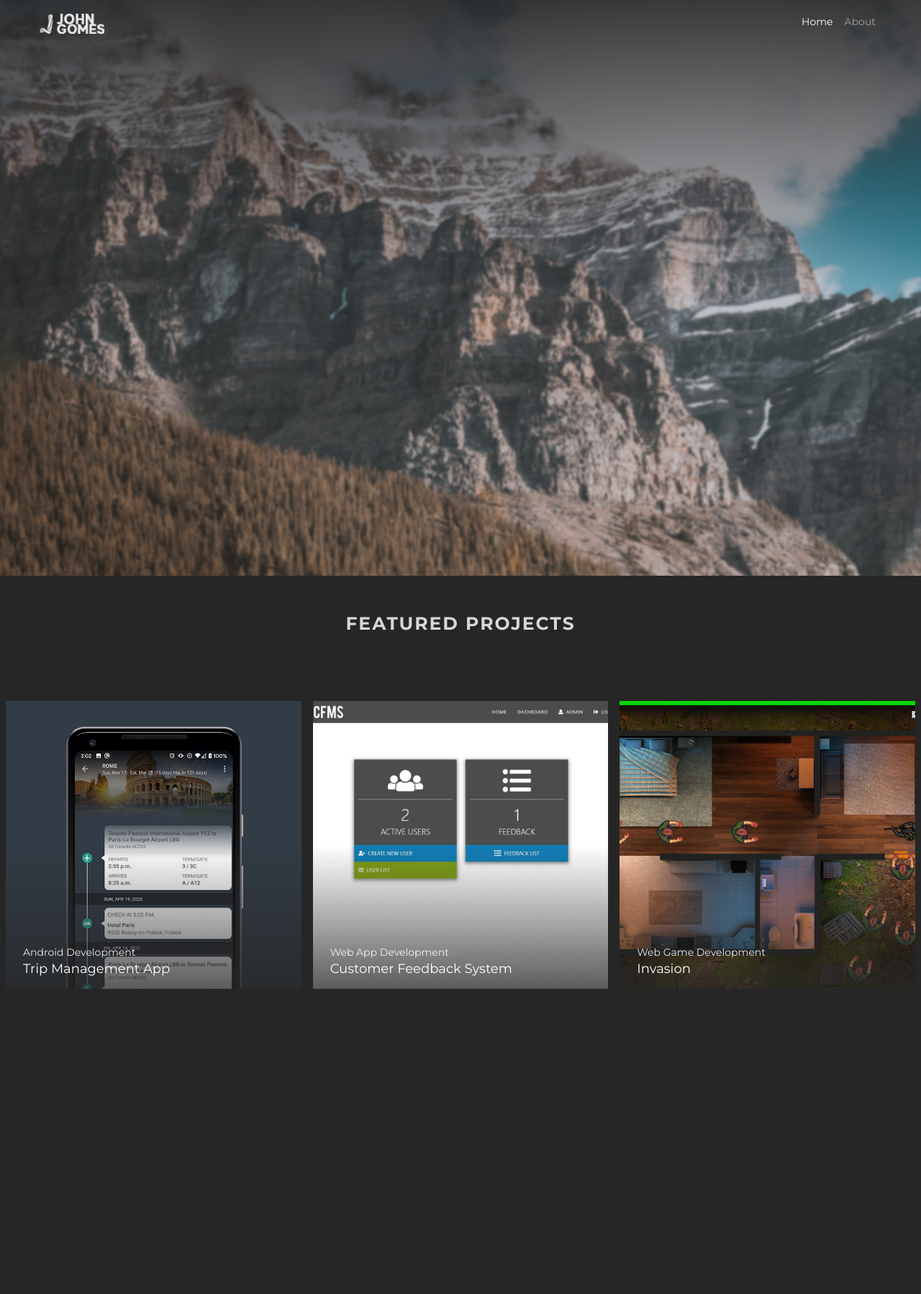
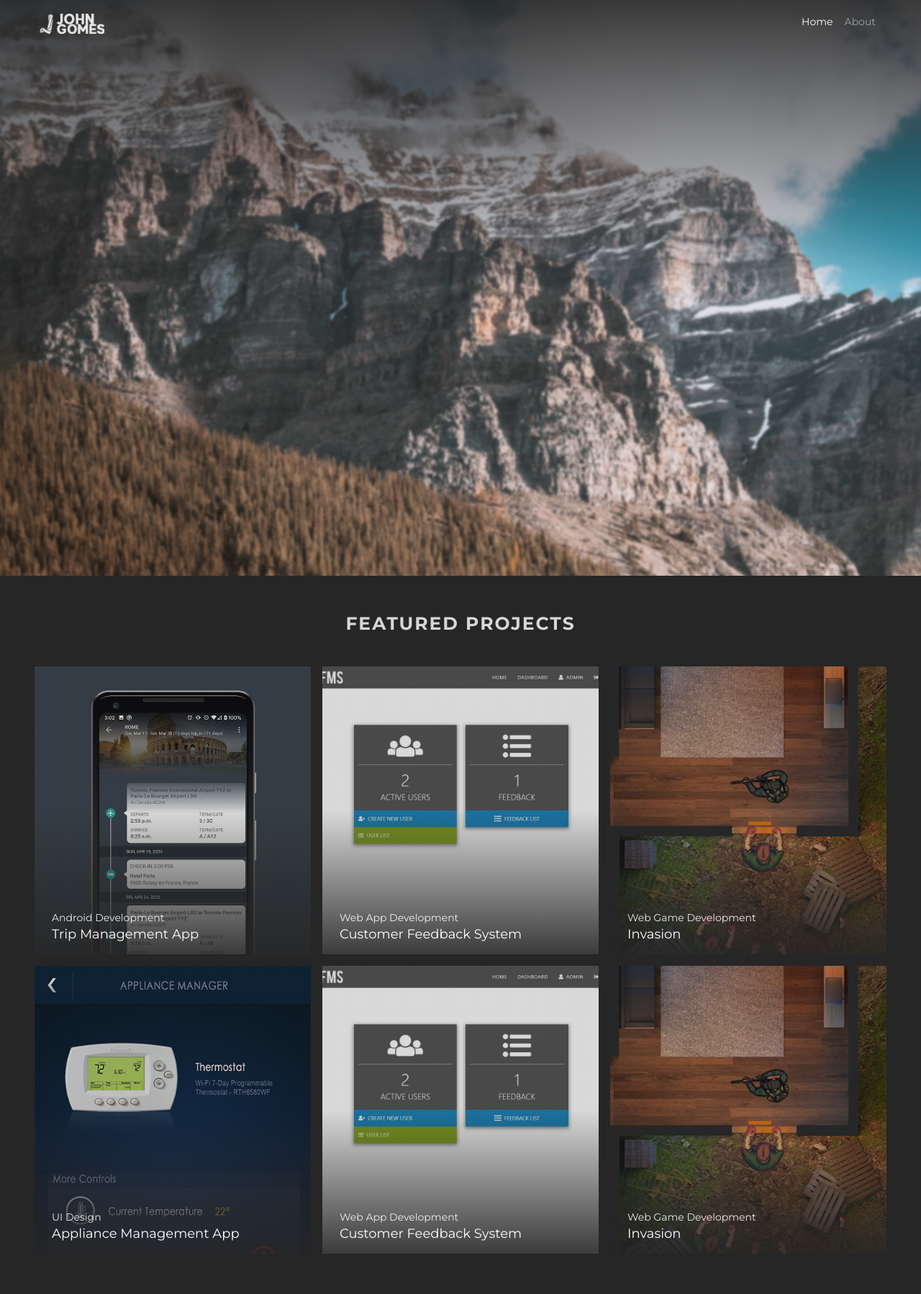
Before and after one commit to gomesjohns/Gomesjohns.ca, a PHP site: page /home.html in a window 1280 px wide. Shown: the whole page at 72% size. Before the commit the page ends 1382 px from the top, so only its background shows below. Run offline with PHP 8.4, Linux system fonts and the light colour scheme; some libraries are stand-ins or nearby versions.

Commit message:
Updated featured project list

```diff
--- a/css/styles.css
+++ b/css/styles.css
@@ -9,6 +9,19 @@ h1, h2, h3, h4, h5, h6 {
 }
 a, p{
     color: #D7D7D9;
+}
+.bgSize-auto{
+    background-size: auto !important;
+}
+.bgPos-right{
+    background-position: right !important;
+}
+.bgPos-top {
+    background-position: top !important;
+}
+.div-clickable{
+    width: 100%;
+    height: 100%;
 }
 /* Navbar */
 .nav-custom{
@@ -38,9 +51,9 @@ a, p{
     width: 100%;
     height: 100%;
     background: rgb(38,38,38);
-    background: -moz-linear-gradient(180deg, rgba(38,38,38,0.9023984593837535) 0%, rgba(60,63,64,0.20211834733893552) 50%);
-    background: -webkit-linear-gradient(180deg, rgba(38,38,38,0.9023984593837535) 0%, rgba(60,63,64,0.20211834733893552) 50%);
-    background: linear-gradient(180deg, rgba(38,38,38,0.9023984593837535) 0%, rgba(60,63,64,0.20211834733893552) 50%);
+    background: -moz-linear-gradient(180deg, rgba(38,38,38,0.9023984593837535) 0%, rgba(60,63,64,0) 50%);
+    background: -webkit-linear-gradient(180deg, rgba(38,38,38,0.9023984593837535) 0%, rgba(60,63,64,0) 50%);
+    background: linear-gradient(180deg, rgba(38,38,38,0.9023984593837535) 0%, rgba(60,63,64,0) 50%);
     filter: progid:DXImageTransform.Microsoft.gradient(startColorstr="#262626",endColorstr="#3c3f40",GradientType=1);
 }
 .headerSubject {
@@ -79,9 +92,10 @@ a, p{
     width: 100%;
     height: 400px;
     margin-bottom: 0;
-    background-position: top center !important;
+    background-position: center;
     z-index: 0;
     position: relative;
+    overflow: hidden;
 }
 .project-block:hover{
     cursor: pointer;
@@ -123,20 +137,24 @@ a, p{
 }
 .project-block .icon {
     position: absolute;
-    top: 50%;
-    right: 50%;
-    width: 70px;
-    height: 70px;
+    /* top: 50%;
+    right: 50%; */
+    width: 100%;
+    height: 100%;
     content: '';
     z-index: 1;
-    -webkit-transform: translate(50%, 50%);
+    /* -webkit-transform: translate(50%, 50%);
     -ms-transform: translate(50%, 50%);
     transform: translate(50%, 50%);
-    margin-top: -70px;
+    margin-top: -70px; */
     opacity: 0;
-    -webkit-transition: 0.3s;
-    -o-transition: 0.3s;
-    transition: 0.3s;
+    -webkit-transition: 0.9s;
+    -o-transition: 0.9s;
+    transition: 0.9s;
+}
+.project-block:hover .icon
+{
+    color: #fff;
 }
 @media (prefers-reduced-motion: reduce) {
     .project-block .icon {
@@ -158,9 +176,9 @@ a, p{
     width: 100%;
     height: 100%;
     background: rgb(38,38,38);
-    background: -moz-linear-gradient(0deg, rgba(38,38,38,0.7539390756302521) 0%, rgba(60,63,64,0) 50%);
-    background: -webkit-linear-gradient(0deg, rgba(38,38,38,0.7539390756302521) 0%, rgba(60,63,64,0) 50%);
-    background: linear-gradient(0deg, rgba(38,38,38,0.7539390756302521) 0%, rgba(60,63,64,0) 50%);
+    background: -moz-linear-gradient(0deg, rgba(38,38,38,0.9023984593837535) 0%, rgba(60,63,64,0.19931722689075626) 50%);
+    background: -webkit-linear-gradient(0deg, rgba(38,38,38,0.9023984593837535) 0%, rgba(60,63,64,0.19931722689075626) 50%);
+    background: linear-gradient(0deg, rgba(38,38,38,0.9023984593837535) 0%, rgba(60,63,64,0.19931722689075626) 50%);
     filter: progid:DXImageTransform.Microsoft.gradient(startColorstr="#262626",endColorstr="#3c3f40",GradientType=1);
 }
 /*
--- a/home.html
+++ b/home.html
@@ -81,19 +81,23 @@
             <div class="row justify-content-center">
                 <div class="col-lg heading-section text-center pb-4">
                     <h1>Featured Projects</h1>
-                    <aiv class="hr"></div>
+                    <div class="hr"></div>
                 </div>
             </div>
         </div>
 
         <div class="container-fluid px-md-0">
-            <div class="row no-gutters">
+            <!-- Row 1 -->
+            <div class="row">
                 <div class="col-md-4 ftco-animate fadeInUp ftco-animated p-2 ">
-                    <div class="project-block img d-flex align-items-end" style="background-image: url(assets/images/Trip_Android/SC6.jpg);">
+                    <div class="project-block img d-flex align-items-end bgPos-top" style="background-image: url(assets/images/Trip_Android/SC6.jpg);">
                         <div class="project-overlay"></div>
-                        <a href="assets/images/Trip_App/SC1.jpg" class="icon d-flex justify-content-center align-items-center">
-                            <i class="fas fa-external-link-alt fa-2x"></i>
-                        </a>
+
+                            <a href="assets/images/Trip_App/SC1.jpg" class="icon d-flex justify-content-center align-items-center">
+                                <i class="fas fa-external-link-alt fa-2x"></i>
+                                <div class=""></div>
+                            </a>
+
                         <div class="desc w-100 px-4">
                             <div class="text w-100 mb-3">
                                 <span>Android Development</span>
@@ -118,8 +122,8 @@
                     </div>
                 </div>
 
-                <div class="col-md-4 ftco-animate fadeInUp ftco-animated  p-2">
-                        <div class="project-block img d-flex align-items-end" style="background-image: url(assets/images/Invasion_WebGame/Invasion_SC2.JPG);">
+                <div class="col-md-4 ftco-animate fadeInUp ftco-animated p-2 ">
+                        <div class="project-block img d-flex align-items-end bgSize-auto bgPos-right" style="background-image: url(assets/images/Invasion_WebGame/Invasion_SC2.JPG);">
                             <div class="project-overlay"></div>
                             <a href="assets/images/Invasion_WebGame/Invasion_SC2.JPG" class="icon d-flex justify-content-center align-items-center">
                                 <i class="fas fa-external-link-alt fa-2x"></i>
@@ -133,6 +137,56 @@
                         </div>
                     </div>
             </div>
+            <!-- Row 2 -->
+            <div class="row">
+                    <div class="col-md-4 ftco-animate fadeInUp ftco-animated p-2 ">
+                        <div class="project-block img d-flex align-items-end bgPos-top" style="background-image: url(assets/images/UI_Design_Android/Appliance-Manager-UI.jpg);">
+                            <div class="project-overlay"></div>
+
+                                <a href="assets/images/Trip_App/SC1.jpg" class="icon d-flex justify-content-center align-items-center">
+                                    <i class="fas fa-external-link-alt fa-2x"></i>
+                                    <div class=""></div>
+                                </a>
+
+                            <div class="desc w-100 px-4">
+                                <div class="text w-100 mb-3">
+                                    <span>UI Design</span>
+                                    <h2><a href="work-single.html">Appliance Management App</a></h2>
+                                </div>
+                            </div>
+                        </div>
+                    </div>
+
+                    <div class="col-md-4 ftco-animate fadeInUp ftco-animated  p-2">
+                        <div class="project-block img d-flex align-items-end" style="background-image: url(assets/images/CMS_Angular/admin_dashboard.JPG);">
+                            <div class="project-overlay"></div>
+                            <a href="assets/images/CMS_Angular/admin_dashboard.JPG" class="icon d-flex justify-content-center align-items-center">
+                                <i class="fas fa-external-link-alt fa-2x"></i>
+                            </a>
+                            <div class="desc w-100 px-4">
+                                <div class="text w-100 mb-3">
+                                    <span>Web App Development</span>
+                                    <h2><a href="work-single.html">Customer Feedback System</a></h2>
+                                </div>
+                            </div>
+                        </div>
+                    </div>
+
+                    <div class="col-md-4 ftco-animate fadeInUp ftco-animated p-2 ">
+                            <div class="project-block img d-flex align-items-end bgSize-auto bgPos-right" style="background-image: url(assets/images/Invasion_WebGame/Invasion_SC2.JPG);">
+                                <div class="project-overlay"></div>
+                                <a href="assets/images/Invasion_WebGame/Invasion_SC2.JPG" class="icon d-flex justify-content-center align-items-center">
+                                    <i class="fas fa-external-link-alt fa-2x"></i>
+                                </a>
+                                <div class="desc w-100 px-4">
+                                    <div class="text w-100 mb-3">
+                                        <span>Web Game Development</span>
+                                        <h2><a href="work-single.html">Invasion</a></h2>
+                                    </div>
+                                </div>
+                            </div>
+                        </div>
+                </div>
         </div>
     </div>
     <!-- End Project Section -->
```
Also changed, not shown: assets/images/Header_Subject.png, assets/images/UI_Design_Android/Appliance-List.jpg (added), assets/images/UI_Design_Android/Appliance-Manager-UI.jpg (added), assets/images/UI_Design_Android/Main-Menu.jpg (added), assets/images/UI_Design_Android/Scan-UI.jpg (added).
